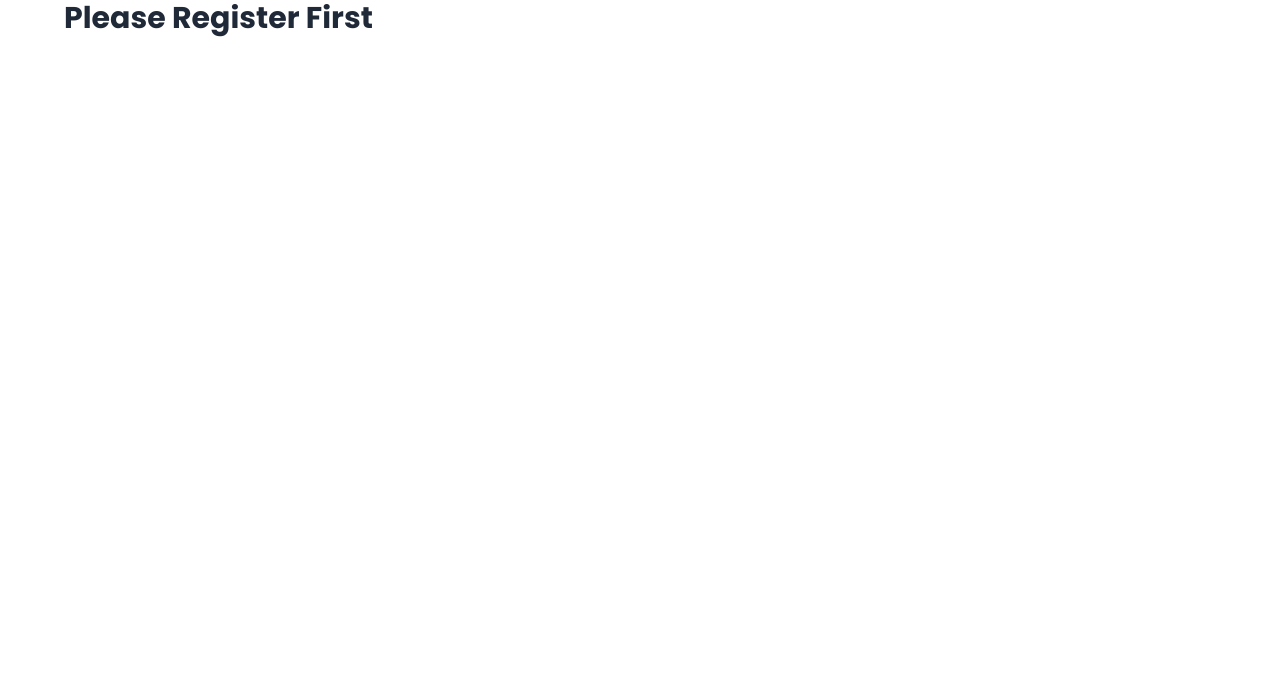
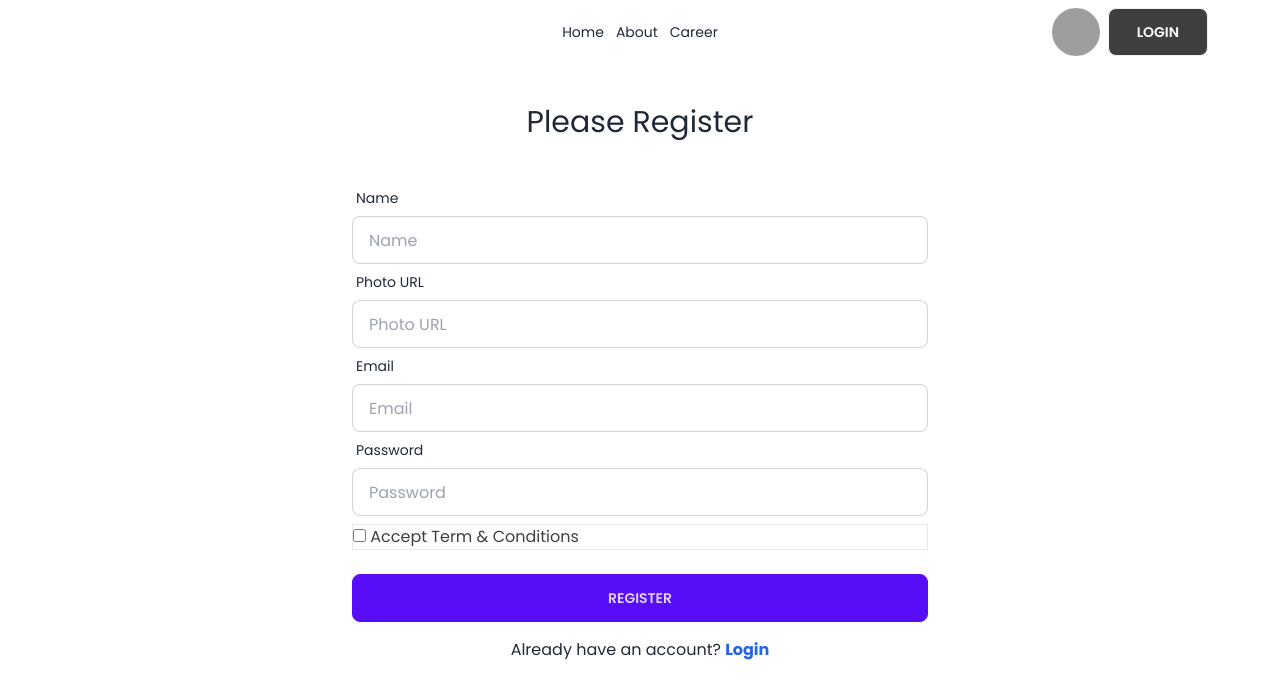
Before and after one commit to omarjafor/Dragon-News-Auth, a React (Vite) app: page /register in a window 1280 px wide. Shown: the top 698 px of the page. Built offline with nearby package versions, Linux system fonts and the light colour scheme; grey boxes are pictures that could not be loaded.

Commit message:
login register page design

```diff
--- a/src/Components/Login/Login.jsx
+++ b/src/Components/Login/Login.jsx
@@ -1,11 +1,41 @@
+import { Link } from "react-router-dom";
+import Navbar from "../Shared/Navbar/Navbar";
 
 
 const Login = () => {
+
+    const handleLogin = (e) => {
+        e.preventDefault();
+        console.log('Helloooo Login');
+    }
+
     return (
         <div>
-            <h1 className="text-3xl font-bold">
-                Login Page Please Login
-            </h1>
+            <Navbar></Navbar>
+            <div>
+                <h2 className="text-3xl my-10 text-center">Please Login</h2>
+                <form onSubmit={handleLogin} className=" md:w-3/4 lg:w-1/2 mx-auto">
+                    <div className="form-control">
+                        <label className="label">
+                            <span className="label-text">Email</span>
+                        </label>
+                        <input type="email" required name="email" placeholder="Email" className="input input-bordered" />
+                    </div>
+                    <div className="form-control">
+                        <label className="label">
+                            <span className="label-text">Password</span>
+                        </label>
+                        <input type="password" required name="password" placeholder="Password" className="input input-bordered" />
+                        <label className="label">
+                            <a href="#" className="label-text-alt link link-hover">Forgot password?</a>
+                        </label>
+                    </div>
+                    <div className="form-control mt-6">
+                        <button className="btn btn-primary">Login</button>
+                    </div>
+                </form>
+                <p className="text-center mt-4">Do not have an account <Link className="text-blue-600 font-bold" to="/register">Register</Link></p>
+            </div>
         </div>
     );
 };
--- a/src/Components/Register/Register.jsx
+++ b/src/Components/Register/Register.jsx
@@ -1,11 +1,53 @@
+import { Link } from "react-router-dom";
+import Navbar from "../Shared/Navbar/Navbar";
 
 
 const Register = () => {
+
+    const handleRegister = (e) => {
+        e.preventDefault();
+        console.log('Hellooooooo Register')
+    }
     return (
         <div>
-            <h1 className="text-3xl font-bold">
-                Please Register First
-            </h1>
+            <Navbar></Navbar>
+            <div>
+                <h2 className="text-3xl my-10 text-center">Please Register</h2>
+                <form onSubmit={handleRegister} className=" md:w-3/4 lg:w-1/2 mx-auto">
+                    <div className="form-control">
+                        <label className="label">
+                            <span className="label-text">Name</span>
+                        </label>
+                        <input type="text" required name="name" placeholder="Name" className="input input-bordered" />
+                    </div>
+                    <div className="form-control">
+                        <label className="label">
+                            <span className="label-text">Photo URL</span>
+                        </label>
+                        <input type="text" required name="photo" placeholder="Photo URL" className="input input-bordered" />
+                    </div>
+                    <div className="form-control">
+                        <label className="label">
+                            <span className="label-text">Email</span>
+                        </label>
+                        <input type="email" required name="email" placeholder="Email" className="input input-bordered" />
+                    </div>
+                    <div className="form-control">
+                        <label className="label">
+                            <span className="label-text">Password</span>
+                        </label>
+                        <input type="password" required name="password" placeholder="Password" className="input input-bordered" />
+                        <label className="mt-2 border">
+                            <input type="checkbox" name="terms" id="" />
+                            <a href="#" className=" text-[#403F3F]"> Accept Term & Conditions</a>
+                        </label>
+                    </div>
+                    <div className="form-control mt-6">
+                        <button className="btn btn-primary">Register</button>
+                    </div>
+                </form>
+                <p className="text-center mt-4">Already have an account? <Link className="text-blue-600 font-bold" to="/login">Login</Link></p>
+            </div>
         </div>
     );
 };
```
